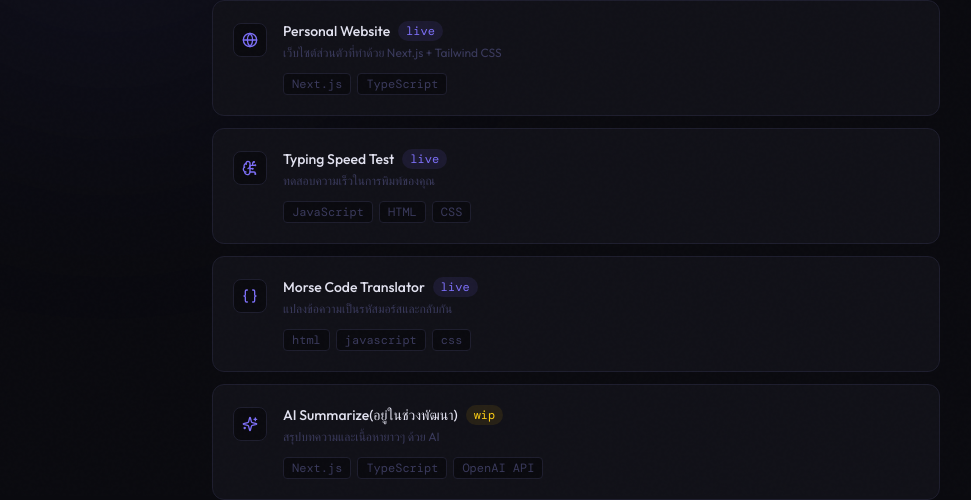
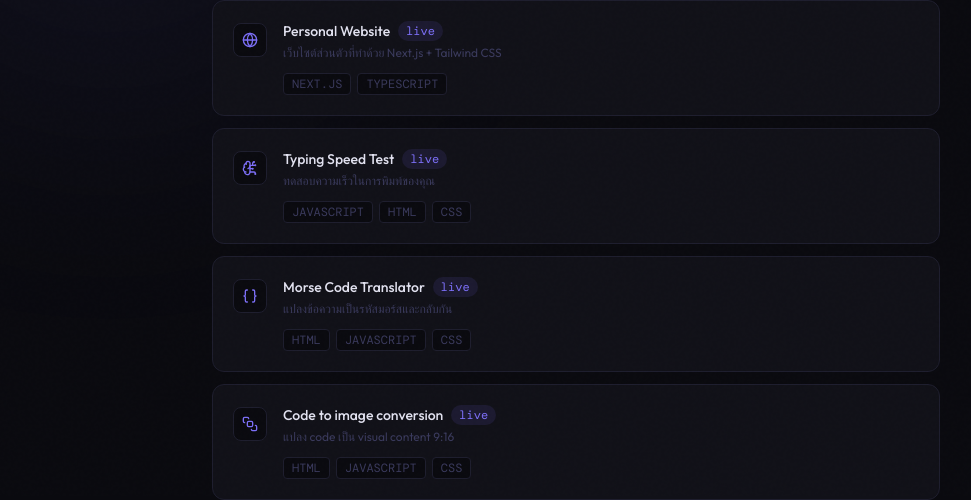
Before and after one commit to sutkeaws2/AboutSutkaew, a Next.js app: page /tools in a window 1280 px wide. Shown: the part 304-804 px from the top of the page, without its empty margins (64-1035 px from the left). Built offline with nearby package versions, Linux system fonts and the light colour scheme; a web font is replaced by a local one.

Commit message:
Update page.tsx

```diff
--- a/app/tools/page.tsx
+++ b/app/tools/page.tsx
@@ -2,7 +2,7 @@
 
 import { useState } from "react";
 import Link from "next/link";
-import { ArrowUpRight, BrainCircuit, Globe, Sparkles, Play, Clock, Braces} from "lucide-react";
+import { ArrowUpRight, BrainCircuit, Globe, Sparkles, Play, Clock, Braces,BringToFront} from "lucide-react";
 import { motion } from "framer-motion";
 import FadeIn from "@/components/FadeIn";
 import VideoModal from "@/components/VideoModal";
@@ -14,7 +14,7 @@ const tools = [
     icon: Globe,
     title: "Personal Website",
     desc: "เว็บไซต์ส่วนตัวที่ทำด้วย Next.js + Tailwind CSS",
-    tags: ["Next.js", "TypeScript"],
+    tags: ["NEXT.JS", "TYPESCRIPT"],
     status: "live",
   },
   {
@@ -22,7 +22,7 @@ const tools = [
     icon: BrainCircuit,
     title: "Typing Speed Test",
     desc: "ทดสอบความเร็วในการพิมพ์ของคุณ",
-    tags: ["JavaScript", "HTML", "CSS"],
+    tags: ["JAVASCRIPT", "HTML", "CSS"],
     status: "live",
   },
   {
@@ -30,7 +30,15 @@ const tools = [
     icon: Braces,
     title: "Morse Code Translator",
     desc: "แปลงข้อความเป็นรหัสมอร์สและกลับกัน",
-    tags: ["html", "javascript", "css"],
+    tags: ["HTML", "JAVASCRIPT", "CSS"],
+    status: "live",
+  },
+  {
+    href: "https://code-to-image-conversion.vercel.app/",
+    icon: BringToFront,
+    title: "Code to image conversion",
+    desc: "แปลง code เป็น visual content 9:16",
+    tags: ["HTML", "JAVASCRIPT", "CSS"],
     status: "live",
   },
   {
@@ -41,6 +49,7 @@ const tools = [
     tags: ["Next.js", "TypeScript", "OpenAI API"],
     status: "wip",
   },
+
 ];
 
 const videos = [
```
